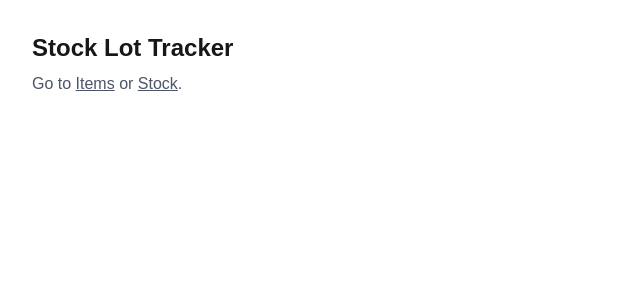
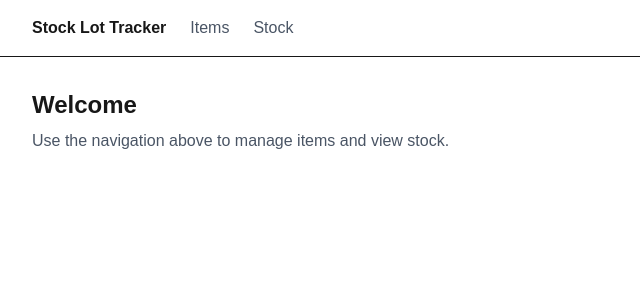
Before and after one commit to DinukaD-24/stock-lot-tracker, a Next.js app in the folder frontend/: page / in a window 1280 px wide. Shown: the top 300 px of the page, without its empty margins (0-640 px from the left). Built offline with nearby package versions, Linux system fonts and the light colour scheme.

Commit message:
feat: add NavBar component and update layout for navigation

```diff
--- a/frontend/src/app/layout.tsx
+++ b/frontend/src/app/layout.tsx
@@ -1,6 +1,7 @@
 import type { Metadata } from "next";
 import { Geist, Geist_Mono } from "next/font/google";
 import "./globals.css";
+import { NavBar } from "@/components/NavBar";
 
 const geistSans = Geist({
   variable: "--font-geist-sans",
@@ -23,7 +24,10 @@ export default function RootLayout({ children }: LayoutProps<"/">) {
       lang="en"
       className={`${geistSans.variable} ${geistMono.variable} h-full antialiased`}
     >
-      <body className="min-h-full flex flex-col">{children}</body>
+      <body className="min-h-full flex flex-col">
+        <NavBar />
+        {children}
+      </body>
     </html>
   );
 }
--- a/frontend/src/app/page.tsx
+++ b/frontend/src/app/page.tsx
@@ -1,10 +1,9 @@
 export default function Home() {
   return (
     <main className="min-h-screen p-8">
-      <h1 className="text-2xl font-bold">Stock Lot Tracker</h1>
+      <h1 className="text-2xl font-bold">Welcome</h1>
       <p className="text-gray-600 mt-2">
-        Go to <a href="/items" className="underline">Items</a> or{" "}
-        <a href="/stock" className="underline">Stock</a>.
+        Use the navigation above to manage items and view stock.
       </p>
     </main>
   );
--- /dev/null
+++ b/frontend/src/components/NavBar.tsx
@@ -0,0 +1,18 @@
+// frontend/src/components/NavBar.tsx
+import Link from "next/link";
+
+export function NavBar() {
+  return (
+    <nav className="border-b px-8 py-4 flex gap-6 items-center">
+      <Link href="/" className="font-bold">
+        Stock Lot Tracker
+      </Link>
+      <Link href="/items" className="text-gray-600 hover:text-black">
+        Items
+      </Link>
+      <Link href="/stock" className="text-gray-600 hover:text-black">
+        Stock
+      </Link>
+    </nav>
+  );
+}
```
